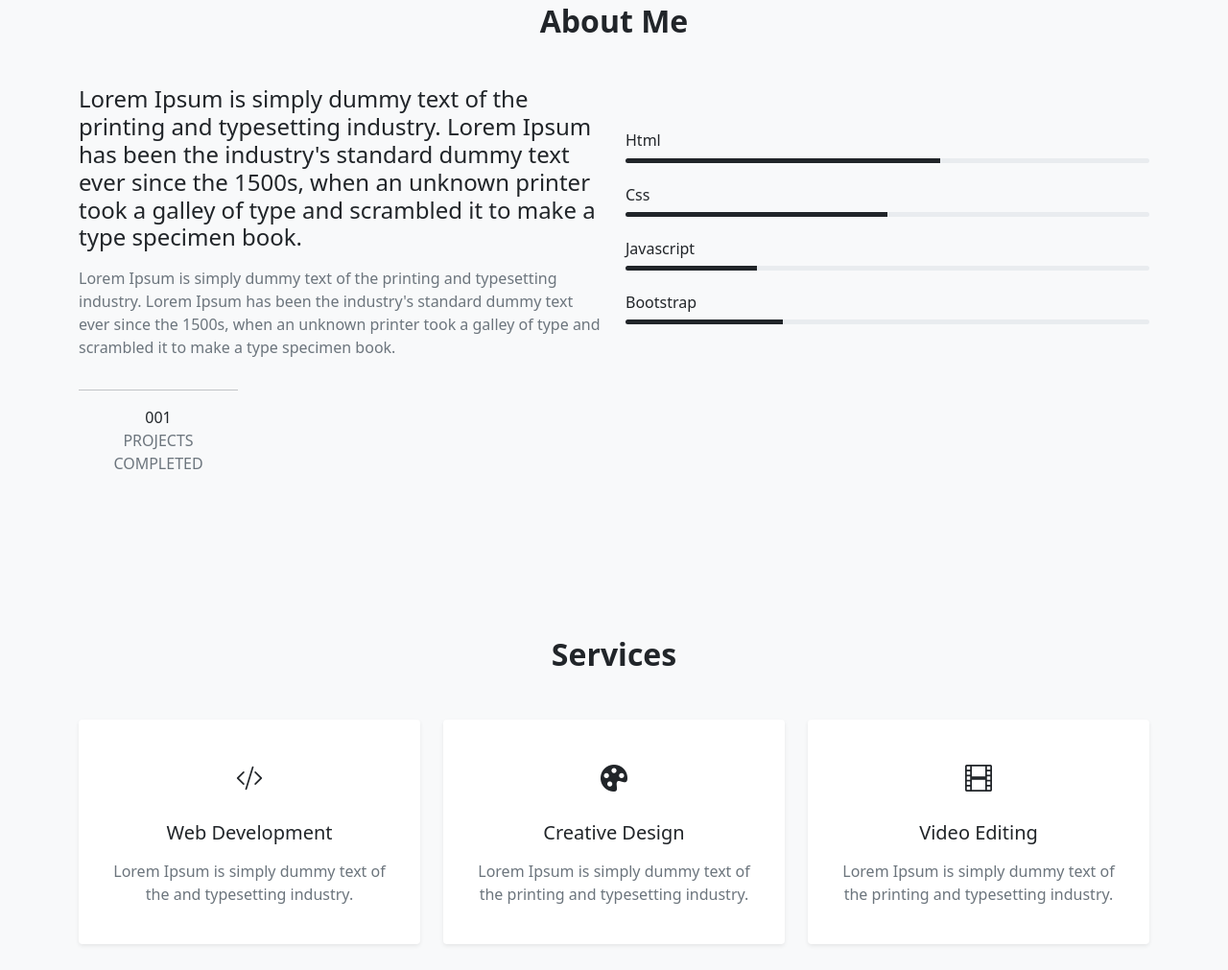
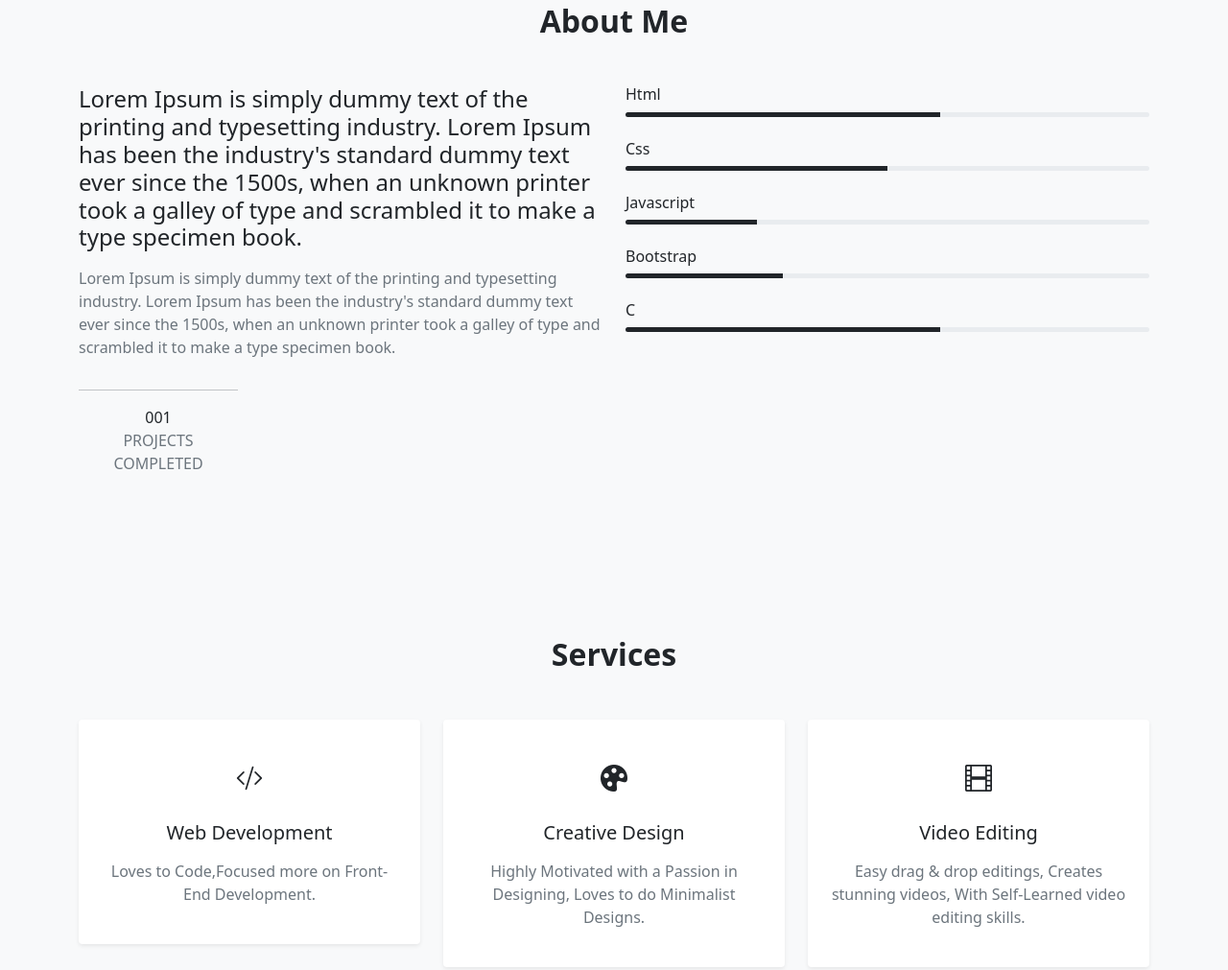
Before and after one commit to rahulnj/Personal-portfolio-responsive, a plain HTML site: page index.html in a window 1280 px wide. Shown: the part 805-1816 px from the top of the page at 96% size. Drawn offline with nearby package versions, Linux system fonts and the light colour scheme.

Commit message:
textadded

```diff
--- a/WebsiteStyle.css
+++ b/WebsiteStyle.css
@@ -5,8 +5,3 @@
 #message {
   resize: none;
 }
-input::-webkit-outer-spin-button,
-input::-webkit-inner-spin-button {
-  -webkit-appearance: none;
-  margin: 0;
-}
--- a/index.html
+++ b/index.html
@@ -96,7 +96,7 @@
 
                       </div>
                      </div>
-                     <div class="col-md-6 mt-5 md-0">
+                     <div class="col-md-6 mt-6 md-0">
                          <div class="skill-item mb-4">
                              <h3 class="fs-6">Html</h3>
                              <div class="progress" style="height: 5px;">
@@ -125,6 +125,13 @@
                                     aria-valuemax="100"></div>
                              </div>
                         </div>
+                        <div class="skill-item mb-4">
+                            <h3 class="fs-6">C</h3>
+                            <div class="progress" style="height: 5px;">
+                               <div class="progress-bar bg-dark" role="progressbar" style="width: 60%;" aria-valuenow="60" aria-valuemin="0"
+                                    aria-valuemax="100"></div>
+                             </div>
+                        </div>
                     </div>
               </div>
           </div>
@@ -149,7 +156,7 @@
                             <i class="bi bi-code-slash"></i>
                         </div>
                         <h3 class="fs-5  py-2">Web Development</h3>
-                        <p class="text-muted">Lorem Ipsum is simply dummy text of the and typesetting industry.</p>
+                        <p class="text-muted">Loves to Code,Focused more on Front-End Development.</p>
                     </div>
                 </div>
                 <div class="col-md-6 col-lg-4 mb-4">
@@ -158,7 +165,7 @@
                             <i class="bi bi-palette-fill"></i>
                         </div>
                         <h3 class="fs-5  py-2">Creative Design</h3>
-                        <p class="text-muted">Lorem Ipsum is simply dummy text of the printing and typesetting industry.</p>
+                        <p class="text-muted">Highly Motivated with a Passion in Designing, Loves to do Minimalist Designs.</p>
                     </div>
                 </div>
                 <div class="col-md-6 col-lg-4 mb-4">
@@ -167,7 +174,7 @@
                             <i class="bi bi-film"></i>
                         </div>
                         <h3 class="fs-5  py-2">Video Editing</h3>
-                        <p class="text-muted">Lorem Ipsum is simply dummy text of the printing and typesetting industry.</p>
+                        <p class="text-muted">Easy drag & drop editings, Creates stunning videos, With Self-Learned video editing skills.</p>
                     </div>
                 </div>
             </div>
@@ -247,7 +254,7 @@
                                   <div class="text-danger" id="error_name"></div>
                                 </div>
                                 <div class="col-lg-6 mb-4">
-                                    <input id="phone" type="number" placeholder="Phone" class="form-control fs-6 border-0 shadow-sm" name="phone>
+                                    <input id="phone" type="number" placeholder="Phone" class="form-control fs-6 border-0 shadow-sm" name="phone">
                                     <div class="text-danger" id="error_phone"></div>
                                 </div>
                                 <div class="col-lg-12 mb-4">
```
